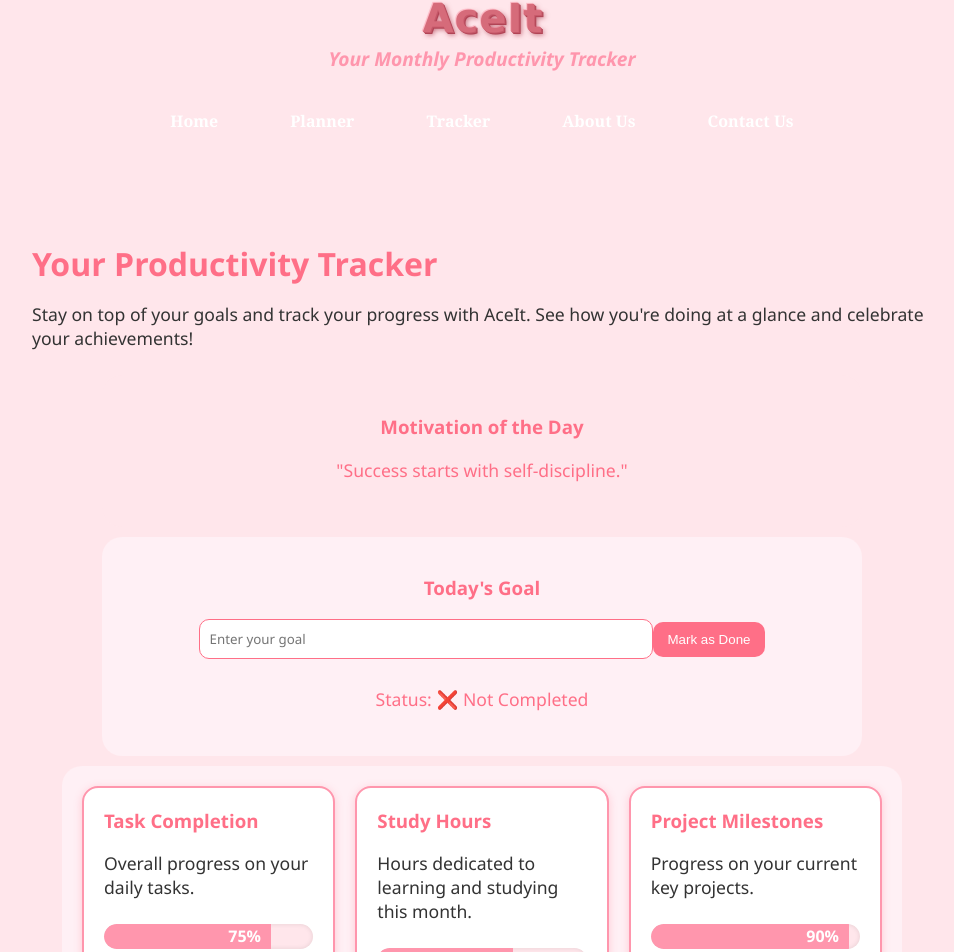
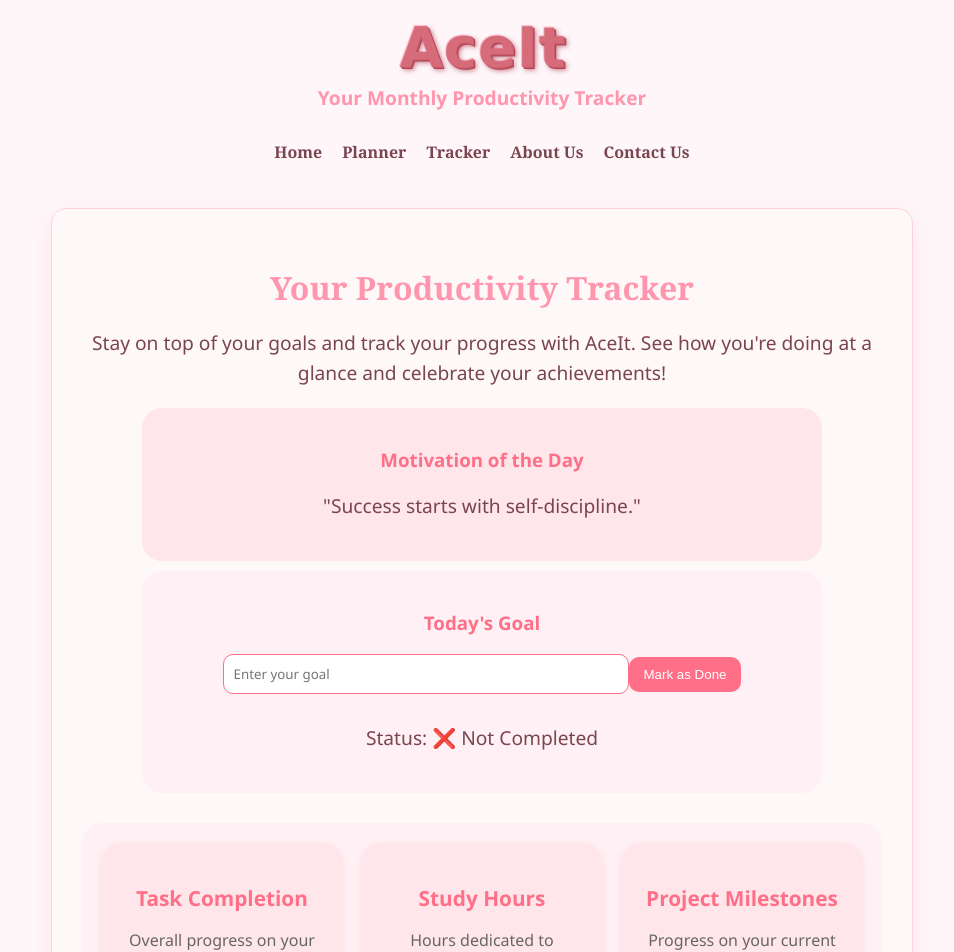
Before and after one commit to Yuvasri-10/pub, a Next.js app: page /tracker in a window 1280 px wide. Shown: the part 16-968 px from the top of the page, without its empty margins (158-1112 px from the left). Built offline with nearby package versions, Linux system fonts and the light colour scheme.

Commit message:
Update index.css

```diff
--- a/src/styles/index.css
+++ b/src/styles/index.css
@@ -67,9 +67,7 @@ nav a {
   font-weight: 600;
   text-decoration: none;
 }
-nav a:hover {
-  text-decoration: underline;
-}
+
 footer {
   text-align: center;
   margin-top: 20px;
@@ -156,9 +154,6 @@ header h1::before {
       text-decoration: none;
     }
 
-    nav a:hover {
-      text-decoration: underline;
-    }
 
 .intro {
   max-width: 800px;
@@ -187,7 +182,7 @@ header h1::before {
   padding: 0.75em 1.5em;
   background-color: #ff96ad;
   color: #fff;
-  border-radius: 5pxa;
+  border-radius: 5px;
   text-decoration: none;
 }
 
@@ -520,232 +515,131 @@ footer {
 }
 
 
-body {
-  font-family: 'Segoe UI', sans-serif;
-  background-color: #ffe6eb;
-  margin: 0;
-  padding: 0;
-  color: #333;
+
+.about-section {
+  max-width: 800px;
+  margin: 10px auto;
+  padding: 30px;
+  background: #fff8f9;
+  border: 1px solid #ffd1dc;
+  border-radius: 15px;
+  box-shadow: 0 8px 20px rgba(255, 182, 195, 0.25);
+  text-align: center;
 }
 
-header h1 {
-  margin: 0;
-  font-size: 2.5rem;
+.about-section h2 {
+  font-size: 2em;
+  color: #ff96ad;
+  margin-bottom: 15px;
+  font-family: 'Georgia', 'Times New Roman', Times, serif;
 }
 
-header p {
-  margin: 5px 0 15px;
-  font-style: italic;
+.about-section p {
+  font-size: 1.2em;
+  color: #7a4450;
+  font-weight: 500;
+  line-height: 1.6;
 }
 
-nav {
-  display: flex;
-  justify-content: center;
-  gap: 20px;
-  flex-wrap: wrap;
+
+.contact-section {
+  max-width: 800px;
+  margin: 10px auto;
+  padding: 30px;
+  background: #fff8f9;
+  border: 1px solid #ffd1dc;
+  border-radius: 15px;
+  box-shadow: 0 8px 20px rgba(255, 182, 195, 0.25);
+  text-align: center;
 }
 
-nav a {
-  color: white;
-  text-decoration: none;
-  font-weight: bold;
-  padding: 8px 16px;
-  border-radius: 8px;
-  transition: background 0.3s;
+.contact-section h2 {
+  font-size: 2em;
+  color: #ff96ad;
+  margin-bottom: 15px;
+  font-family: 'Georgia', 'Times New Roman', Times, serif;
 }
 
-nav a:hover {
-  background-color: #ff6f87;
+.contact-section p {
+  font-size: 1.2em;
+  color: #7a4450;
+  font-weight: 500;
+  line-height: 1.6;
 }
 
+.contact-section a {
+  color: #ff4f70;
+  text-decoration: underline;
+}
+
+
 .tracker-section {
-  padding: 30px 20px;
-  max-width: 900px;
-  margin: auto;
+  max-width: 800px;
+  margin: 10px auto;
+  padding: 30px;
+  background: #fff8f9;
+  border: 1px solid #ffd1dc;
+  border-radius: 15px;
+  box-shadow: 0 8px 20px rgba(255, 182, 195, 0.25);
+  text-align: center;
 }
 
 .tracker-section h2 {
-  font-size: 2rem;
-  color: #ff6f87;
-  margin-bottom: 10px;
+  font-size: 2em;
+  color: #ff96ad;
+  margin-bottom: 15px;
+  font-family: 'Georgia', 'Times New Roman', Times, serif;
 }
 
 .tracker-section p {
-  font-size: 1.1rem;
-  margin-bottom: 25px;
+  font-size: 1.2em;
+  color: #7a4450;
+  font-weight: 500;
+  line-height: 1.6;
 }
 
 .tracker-container {
   display: grid;
+  grid-template-columns: repeat(auto-fit, minmax(220px, 1fr));
   gap: 20px;
-  grid-template-columns: repeat(auto-fit, minmax(250px, 1fr));
+  margin-top: 30px;
 }
 
 .tracker-card {
-  background-color: white;
-  border-radius: 16px;
+  background-color: #ffe6eb;
   padding: 20px;
-  box-shadow: 0 2px 8px rgba(255, 111, 135, 0.3);
-  border: 2px solid #ff96ad;
+  border-radius: 20px;
+  box-shadow: 0 2px 6px rgba(255, 111, 135, 0.2);
+  text-align: center;
 }
 
 .tracker-card h3 {
-  margin-top: 0;
   color: #ff6f87;
+  font-size: 1.3rem;
+  margin-bottom: 10px;
+}
+
+.tracker-card p {
+  font-size: 1rem;
+  color: #666;
+  margin-bottom: 15px;
 }
 
 .progress-bar {
-  background-color: #ffe6eb;
+  background-color: #fff;
+  border: 2px solid #ff96ad;
   border-radius: 20px;
+  height: 24px;
+  position: relative;
   overflow: hidden;
-  height: 25px;
-  margin-top: 10px;
-  box-shadow: inset 0 0 5px rgba(0,0,0,0.1);
 }
 
 .progress-fill {
+  background-color: #ff6f87;
   height: 100%;
-  background-color: #ff96ad;
-  text-align: right;
-  padding-right: 10px;
   color: white;
-  font-weight: bold;
-  line-height: 25px;
-  border-radius: 20px 0 0 20px;
+  font-weight: 600;
+  text-align: center;
+  line-height: 24px;
   transition: width 0.5s ease-in-out;
 }
-
-
-
-body {
-  font-family: 'Segoe UI', sans-serif;
-  background-color: #ffe6eb;
-  margin: 0;
-  padding: 0;
-  color: #333;
-}
-
-
-header h1 {
-  margin: 0;
-  font-size: 2.5rem;
-}
-
-header p {
-  margin: 5px 0 15px;
-  font-style: italic;
-}
-
-nav {
-  display: flex;
-  justify-content: center;
-  flex-wrap: wrap;
-  gap: 20px;
-}
-
-nav a {
-  color: white;
-  text-decoration: none;
-  font-weight: bold;
-  padding: 8px 16px;
-  border-radius: 8px;
-  transition: background 0.3s;
-}
-
-nav a:hover {
-  background-color: #ff6f87;
-}
-
-.about-section {
-  padding: 40px 20px;
-  max-width: 800px;
-  margin: auto;
-  background-color: white;
-  border-radius: 16px;
-  box-shadow: 0 4px 10px rgba(255, 111, 135, 0.15);
-  border: 2px solid #ff96ad;
-}
-
-.about-section h2 {
-  font-size: 2rem;
-  color: #ff6f87;
-  margin-bottom: 20px;
-}
-
-.about-section p {
-  font-size: 1.1rem;
-  line-height: 1.6;
-  color: #555;
-}
-
-
-body {
-  font-family: 'Segoe UI', sans-serif;
-  background-color: #ffe6eb;
-  margin: 0;
-  padding: 0;
-  color: #333;
-}
-
-
-header h1 {
-  margin: 0;
-  font-size: 2.5rem;
-}
-
-header p {
-  margin: 5px 0 15px;
-  font-style: italic;
-}
-
-nav {
-  display: flex;
-  justify-content: center;
-  flex-wrap: wrap;
-  gap: 20px;
-}
-
-nav a {
-  color: white;
-  text-decoration: none;
-  font-weight: bold;
-  padding: 8px 16px;
-  border-radius: 8px;
-  transition: background 0.3s;
-}
-
-nav a:hover {
-  background-color: #ff6f87;
-}
-
-.contact-section {
-  padding: 40px 20px;
-  max-width: 800px;
-  margin: 40px auto;
-  background-color: white;
-  border-radius: 16px;
-  box-shadow: 0 4px 10px rgba(255, 111, 135, 0.15);
-  border: 2px solid #ff96ad;
-}
-
-.contact-section h2 {
-  font-size: 2rem;
-  color: #ff6f87;
-  margin-bottom: 20px;
-}
-
-.contact-section p {
-  font-size: 1.1rem;
-  line-height: 1.6;
-  color: #555;
-}
-
-.contact-section a {
-  color: #ff6f87;
-  text-decoration: none;
-  font-weight: bold;
-}
-
-.contact-section a:hover {
-  text-decoration: underline;
-}
```
